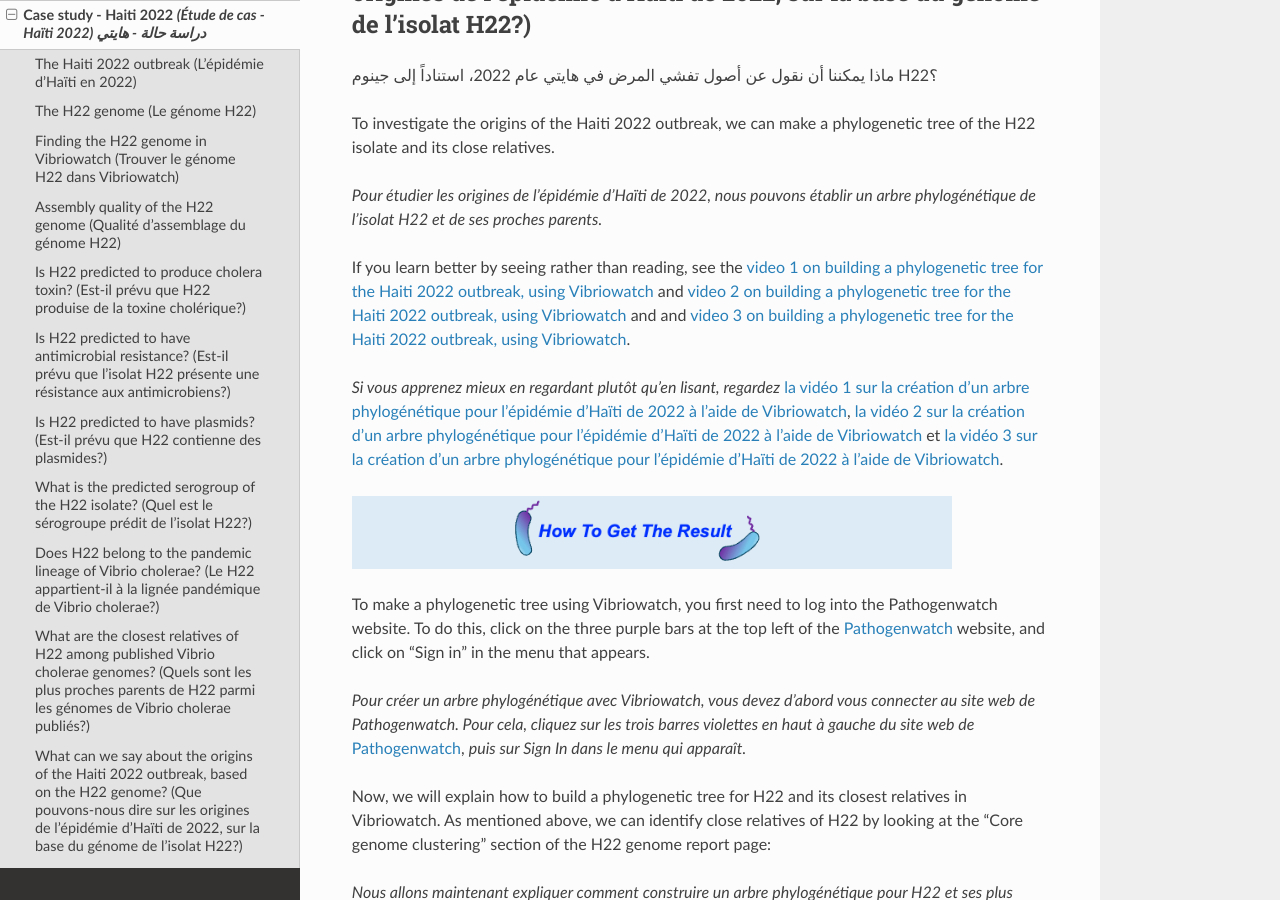
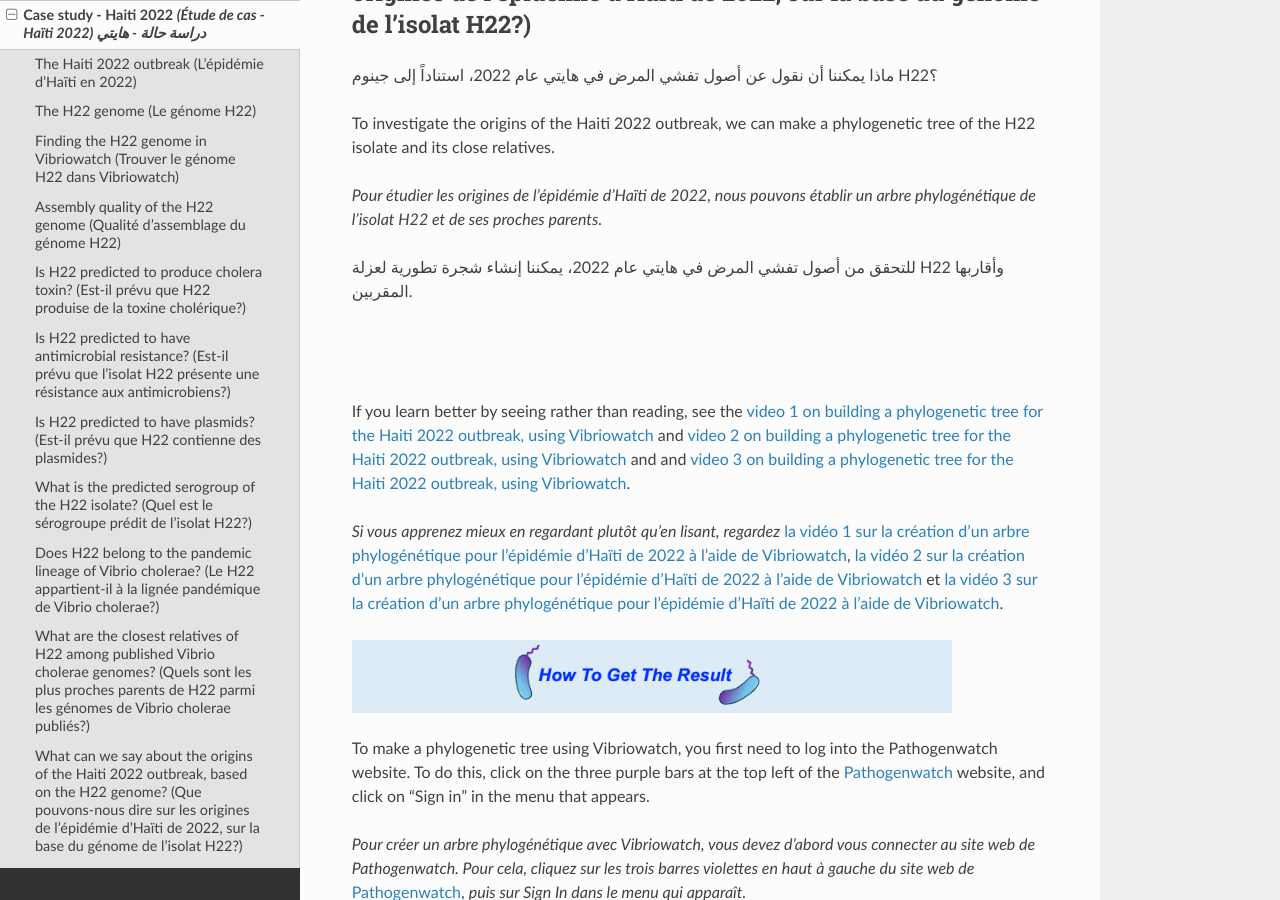
Before and after one commit to avrilcoghlan/vibriowatch, a Sphinx documentation site: the page built from docs/source/haiti.rst, in a window 1280 px wide and 900 px high, scrolled down 32904 px. Built offline with Sphinx 7.4.7 and the Read the Docs theme 3.1.0, drawn with Linux system fonts in a browser that asks for light colours.

Commit message:
Update haiti.rst

```diff
--- a/docs/source/haiti.rst
+++ b/docs/source/haiti.rst
@@ -895,6 +895,11 @@ close relatives.
 
 *Pour étudier les origines de l’épidémie d’Haïti de 2022, nous pouvons établir un arbre phylogénétique de l’isolat H22 et de ses proches parents.*
 
+للتحقق من أصول تفشي المرض في هايتي عام 2022، يمكننا إنشاء شجرة تطورية لعزلة H22 وأقاربها المقربين.
+
+|
+|
+
 If you learn better by seeing rather than reading, see the `video 1 on building a phylogenetic tree for the Haiti 2022 outbreak, using Vibriowatch`_
 and `video 2 on building a phylogenetic tree for the Haiti 2022 outbreak, using Vibriowatch`_ and
 and `video 3 on building a phylogenetic tree for the Haiti 2022 outbreak, using Vibriowatch`_.
```
